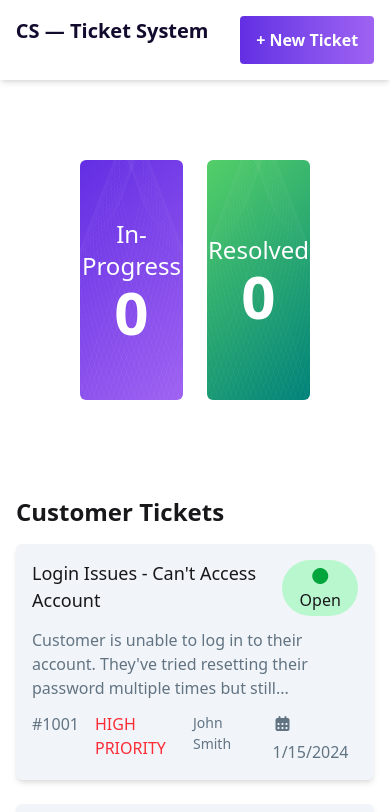
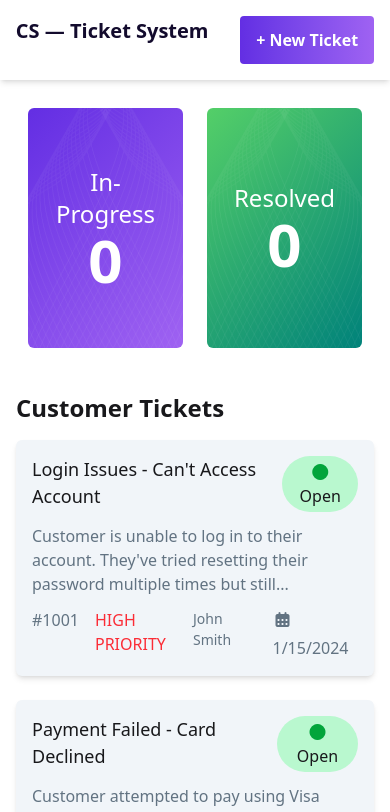
Before and after one commit to MdTashkinurAhammedTonmoy/Assignment-Seven, a React (Vite) app: page / in a window 390 px wide. Shown: the top 812 px of the page. Built offline with nearby package versions, Linux system fonts and the light colour scheme.

Commit message:
Finally everything is done

```diff
--- a/src/Components/Coungting.jsx
+++ b/src/Components/Coungting.jsx
@@ -14,7 +14,7 @@ const Coungting = ({TaskStatusTottal, ResolvedTottal}) => {
 
 
 
-        <div className="grid grid-cols-2 gap-6 m-20">
+        <div className="grid grid-cols-2 gap-6 lg:m-20 m-7">
         <div
           className="relative rounded-md p-7 text-white h-60 flex flex-col items-center justify-center text-center overflow-hidden"
           style={{
```
